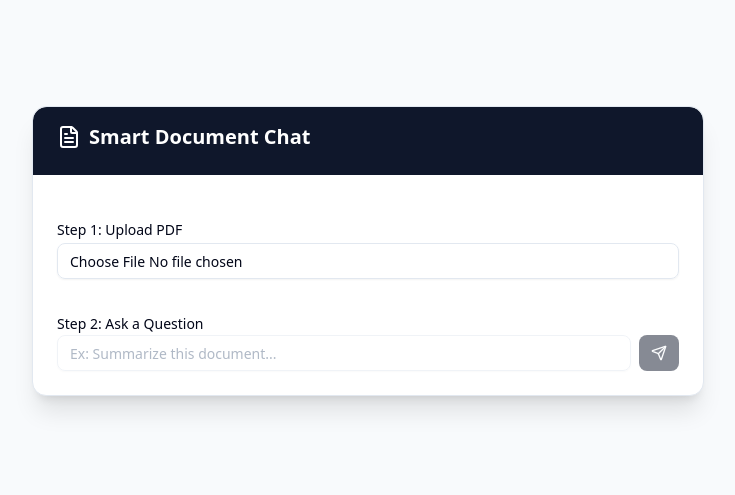
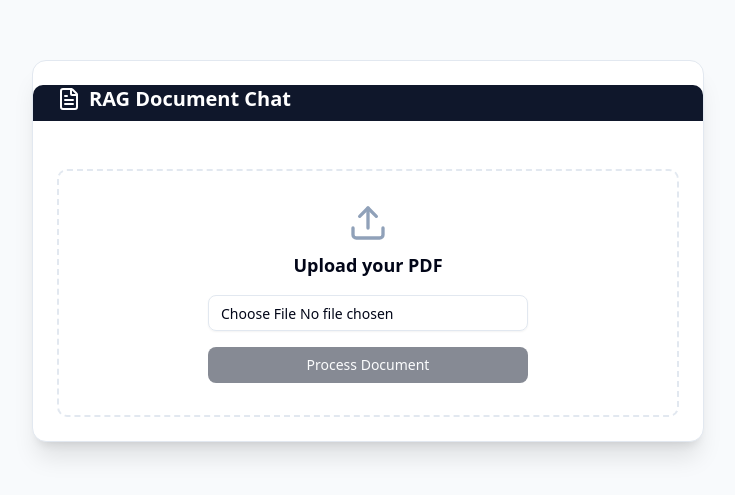
Before and after one commit to legendary216/Smart-Document-Chart, a Next.js app in the folder smart-doc-chat-frontend/: page / in a window 1280 px wide. Shown: the part 149-644 px from the top of the page, without its empty margins (272-1007 px from the left). Built offline with nearby package versions, Linux system fonts and the light colour scheme.

Commit message:
one document , multiple questions

```diff
--- a/smart-doc-chat-frontend/app/page.tsx
+++ b/smart-doc-chat-frontend/app/page.tsx
@@ -5,44 +5,56 @@ import axios from "axios";
 import { Card, CardContent, CardHeader, CardTitle } from "@/components/ui/card";
 import { Button } from "@/components/ui/button";
 import { Input } from "@/components/ui/input";
-import { Upload, Send, Loader2, FileText } from "lucide-react";
+import { Upload, Send, Loader2, FileText, CheckCircle } from "lucide-react";
 
 export default function Home() {
   const [file, setFile] = useState<File | null>(null);
   const [question, setQuestion] = useState("");
-  const [answer, setAnswer] = useState("");
+  const [messages, setMessages] = useState<{role: string, text: string}[]>([]);
+  const [isProcessed, setIsProcessed] = useState(false);
   const [loading, setLoading] = useState(false);
 
-  // 1. Handle File Selection
-  const handleFileChange = (e: React.ChangeEvent<HTMLInputElement>) => {
-    if (e.target.files) {
-      setFile(e.target.files[0]);
+  // 1. Upload & Process File
+  const handleUpload = async () => {
+    if (!file) return;
+    setLoading(true);
+
+    const formData = new FormData();
+    formData.append("file", file);
+
+    try {
+      await axios.post("http://127.0.0.1:8000/upload", formData, {
+        headers: { "Content-Type": "multipart/form-data" },
+      });
+      setIsProcessed(true);
+      setMessages([{role: "system", text: "Document processed! Ask me anything."}]);
+    } catch (error) {
+      console.error(error);
+      alert("Error uploading file");
+    } finally {
+      setLoading(false);
     }
   };
 
-  // 2. Send Data to Backend
-  const handleSubmit = async (e: React.FormEvent) => {
+  // 2. Chat Logic
+  const handleChat = async (e: React.FormEvent) => {
     e.preventDefault();
-    if (!file || !question) return;
+    if (!question) return;
 
+    // Add user message immediately
+    const newMessages = [...messages, { role: "user", text: question }];
+    setMessages(newMessages);
+    setQuestion("");
     setLoading(true);
-    setAnswer("");
 
     const formData = new FormData();
-    formData.append("file", file);
     formData.append("question", question);
 
     try {
-      // NOTE: We are talking to port 8000 (Your Python Backend)
-      const response = await axios.post("http://127.0.0.1:8000/chat", formData, {
-        headers: {
-          "Content-Type": "multipart/form-data",
-        },
-      });
-      setAnswer(response.data.answer);
+      const response = await axios.post("http://127.0.0.1:8000/chat", formData);
+      setMessages([...newMessages, { role: "assistant", text: response.data.answer }]);
     } catch (error) {
-      console.error("Error:", error);
-      setAnswer("❌ Error: Could not get a response. Is the backend running?");
+      setMessages([...newMessages, { role: "system", text: "Error fetching response." }]);
     } finally {
       setLoading(false);
     }
@@ -50,54 +62,66 @@ export default function Home() {
 
   return (
     <div className="min-h-screen bg-slate-50 flex items-center justify-center p-4">
-    <Card className="w-full max-w-2xl shadow-xl p-0 overflow-hidden rounded-xl min-h-[35vh]
-">
-
-  <CardHeader className="bg-slate-900 text-white px-6 py-4 rounded-t-xl">
+      <Card className="w-full max-w-2xl shadow-xl">
+        <CardHeader className="bg-slate-900 text-white rounded-t-lg">
           <CardTitle className="flex items-center gap-2 text-xl">
             <FileText className="h-6 w-6" />
-      Smart Document Chat
+            RAG Document Chat
           </CardTitle>
         </CardHeader>
-        <CardContent className="p-6 space-y-8">
-          {/* File Upload Section */}
-          <div className="grid w-full items-center gap-1.5">
-            <label className="text-sm font-medium leading-none peer-disabled:cursor-not-allowed peer-disabled:opacity-70">
-              Step 1: Upload PDF
-            </label>
-            <div className="flex items-center gap-2">
+
+        <CardContent className="space-y-6 pt-6">
+          {/* STEP 1: UPLOAD AREA */}
+          {!isProcessed ? (
+            <div className="space-y-4 border-2 border-dashed border-slate-200 p-8 rounded-lg text-center">
+              <div className="flex flex-col items-center gap-2">
+                <Upload className="h-10 w-10 text-slate-400" />
+                <h3 className="font-semibold text-lg">Upload your PDF</h3>
+              </div>
               <Input
                 type="file"
                 accept=".pdf"
-                onChange={handleFileChange}
-                className="cursor-pointer"
+                onChange={(e) => setFile(e.target.files ? e.target.files[0] : null)}
+                className="max-w-xs mx-auto"
               />
+              <Button onClick={handleUpload} disabled={!file || loading} className="w-full max-w-xs">
+                {loading ? <Loader2 className="animate-spin mr-2" /> : "Process Document"}
+              </Button>
+            </div>
+          ) : (
+            // STEP 2: CHAT AREA
+            <div className="space-y-4">
+               <div className="flex items-center gap-2 text-green-600 bg-green-50 p-3 rounded-md">
+                 <CheckCircle className="h-5 w-5" />
+                 <span className="font-medium">Using document: {file?.name}</span>
+                 <Button variant="ghost" size="sm" onClick={() => setIsProcessed(false)} className="ml-auto text-slate-500">
+                   Change File
+                 </Button>
+               </div>
+
+               <div className="h-[400px] overflow-y-auto border rounded-lg p-4 bg-white space-y-4">
+                 {messages.map((msg, i) => (
+                   <div key={i} className={`flex ${msg.role === 'user' ? 'justify-end' : 'justify-start'}`}>
+                     <div className={`max-w-[80%] p-3 rounded-lg ${
+                       msg.role === 'user' ? 'bg-blue-600 text-white' :
+                       msg.role === 'system' ? 'bg-yellow-100 text-yellow-800' : 'bg-slate-100 text-slate-800'
+                     }`}>
+                       {msg.text}
                      </div>
                    </div>
+                 ))}
+               </div>
 
-          {/* Chat Section */}
-          <form onSubmit={handleSubmit} className="space-y-4">
-             <label className="text-sm font-medium leading-none">
-              Step 2: Ask a Question
-            </label>
-            <div className="flex gap-2">
+               <form onSubmit={handleChat} className="flex gap-2">
                  <Input
-                placeholder="Ex: Summarize this document..."
                    value={question}
                    onChange={(e) => setQuestion(e.target.value)}
-                disabled={!file}
+                   placeholder="Ask about the document..."
                  />
-              <Button type="submit" disabled={!file || loading}>
-                {loading ? <Loader2 className="animate-spin h-4 w-4" /> : <Send className="h-4 w-4" />}
+                 <Button type="submit" disabled={loading}>
+                   {loading ? <Loader2 className="animate-spin" /> : <Send />}
                  </Button>
-            </div>
                </form>
-
-          {/* Answer Display */}
-          {answer && (
-            <div className="mt-6 p-4 bg-slate-100 rounded-lg border border-slate-200">
-              <h3 className="font-semibold text-slate-800 mb-2">Gemini says:</h3>
-              <p className="text-slate-700 leading-relaxed whitespace-pre-wrap">{answer}</p>
             </div>
           )}
         </CardContent>
```
Also changed, not shown: 2 other files (tests, documents, lock files or other folders). Lines whose indentation alone changed are shown as unchanged.
